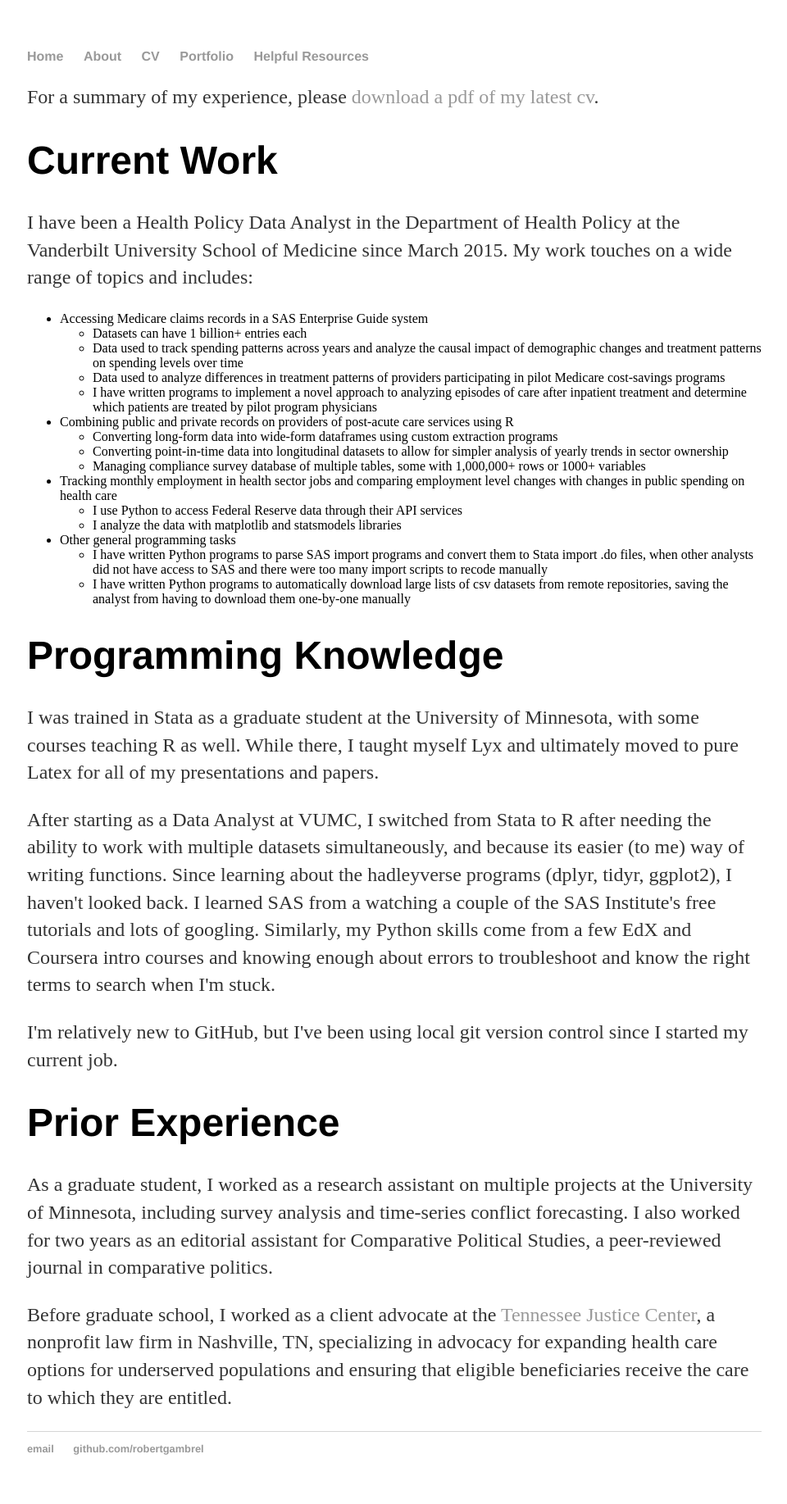
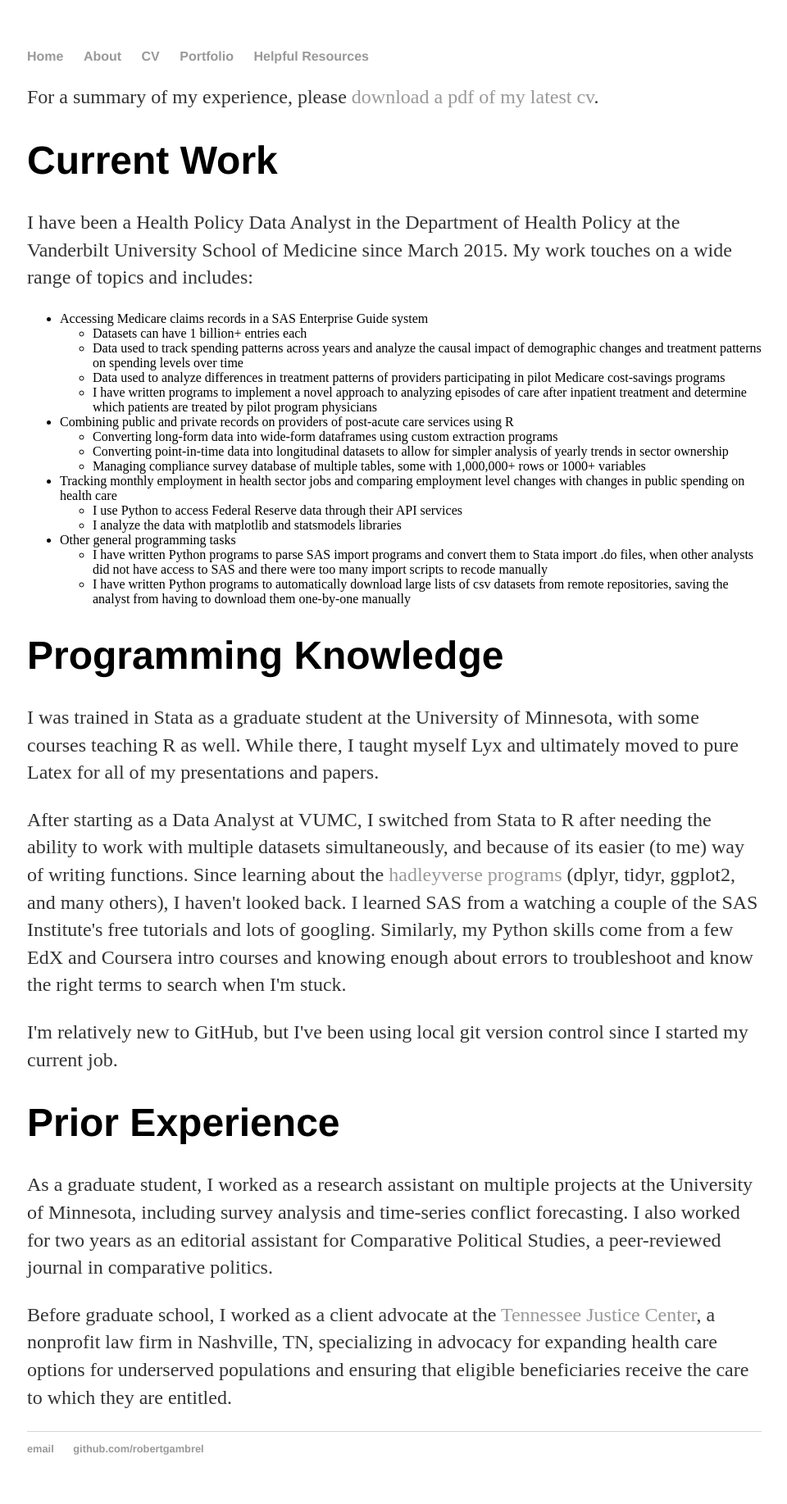
Before and after one commit to robertgambrel/robertgambrel.github.io, a Jekyll site: the page built from cv/index.md, in a window 1280 px wide. Shown: the whole page at 82% size, without its empty margins (159-1119 px from the left). Built offline with Jekyll 4.4.1, drawn with Linux system fonts in a browser that asks for light colours.

Commit message:
fix spelling errors and links

```diff
--- a/cv/index.md
+++ b/cv/index.md
@@ -26,7 +26,7 @@ I have been a Health Policy Data Analyst in the Department of Health Policy at t
 # Programming Knowledge
 I was trained in Stata as a graduate student at the University of Minnesota, with some courses teaching R as well. While there, I taught myself Lyx and ultimately moved to pure Latex for all of my presentations and papers.
 
-After starting as a Data Analyst at VUMC, I switched from Stata to R after needing the ability to work with multiple datasets simultaneously, and because its easier (to me) way of writing functions. Since learning about the hadleyverse programs (dplyr, tidyr, ggplot2), I haven\'t looked back. I learned SAS from a watching a couple of the SAS Institute\'s free tutorials and lots of googling. Similarly, my Python skills come from a few EdX and Coursera intro courses and knowing enough about errors to troubleshoot and know the right terms to search when I\'m stuck.
+After starting as a Data Analyst at VUMC, I switched from Stata to R after needing the ability to work with multiple datasets simultaneously, and because of its easier (to me) way of writing functions. Since learning about the [hadleyverse programs](http://www.github.com/hadley) (dplyr, tidyr, ggplot2, and many others), I haven\'t looked back. I learned SAS from a watching a couple of the SAS Institute\'s free tutorials and lots of googling. Similarly, my Python skills come from a few EdX and Coursera intro courses and knowing enough about errors to troubleshoot and know the right terms to search when I\'m stuck.
 
 I\'m relatively new to GitHub, but I\'ve been using local git version control since I started my current job.
 
```
